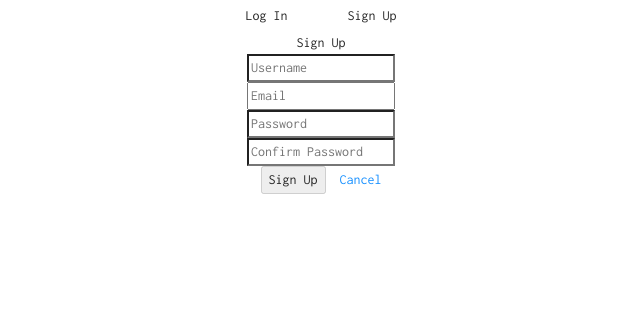
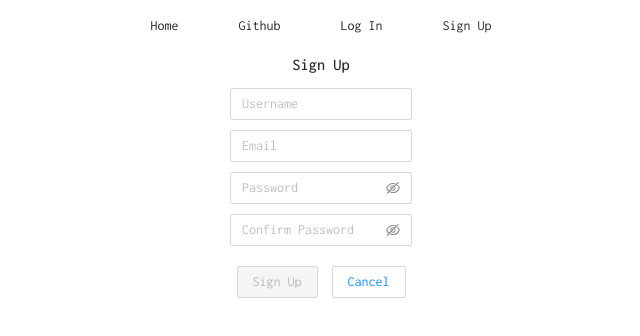
Before and after one commit to irfanahmd/socket-synth, a React (Create React App) app: page /signup in a window 1280 px wide. Shown: the top 336 px of the page, without its empty margins (319-959 px from the left). Built offline with nearby package versions, Linux system fonts and the light colour scheme.

Commit message:
added modal and notification

```diff
--- a/src/components/NavBar/NavBar.css
+++ b/src/components/NavBar/NavBar.css
@@ -1,4 +1,4 @@
-@import "~antd/dist/antd.css";
+/* @import "~antd/dist/antd.css"; */
 
 .NavBar-welcome {
   color: grey;
--- a/src/components/NavBar/NavBar.jsx
+++ b/src/components/NavBar/NavBar.jsx
@@ -1,11 +1,17 @@
 import "antd/dist/antd.css";
 import { Menu, Dropdown } from "antd";
 import { DownOutlined } from "@ant-design/icons";
-import { Typography, Button} from 'antd';
-
+import { Typography, Button, Modal} from 'antd';
+import { useState } from "react";
 import React from "react";
 import { Link } from "react-router-dom";
 import "./NavBar.css";
+
+// import userService from '../../utils/userService';
+import LoginPage from "../../pages/LoginPage/LoginPage";
+import SignupPage from "../../pages/SignupPage/SignupPage";
+import { Route, Switch } from "react-router-dom";
+
 
 //look into NavLink on react-puppies-crud app for styling
 
@@ -13,22 +19,40 @@ const { Text} = Typography;
 
 const NavBar = (props) => {
 
+  const [isModalVisible, setIsModalVisible] = useState(false);
+
+  const showModal = () => {
+    setIsModalVisible(true);
+  };
+
+  const handleOk = () => {
+    setIsModalVisible(false);
+  };
+
+  const handleCancel = () => {
+    setIsModalVisible(false);
+  };
+
   let menu = (
     <Menu>
-      <Menu.Item>
-        <Link to="" className="NavBar-link" onClick={props.handleLogout}>
+      <Menu.Item onClick={props.handleLogout}>
           Log Out
-        </Link>
       </Menu.Item>
     </Menu>
   );
 
   let nav = props.user ? (
+    <div>
+    <Link to='https://github.com/irfanahmd/socket-synth' className="NavBar-link">
+      <Button type="text">Github</Button>
+    </Link>
+    &nbsp;&nbsp;&nbsp;&nbsp;
     <Dropdown overlay={menu}>
       <a className="ant-dropdown-link" onClick={(e) => e.preventDefault()}>
       {props.user.username}<DownOutlined />
       </a>
     </Dropdown>
+    </div>
   ) : (
     // <div>
     //   <Link to='' className='NavBar-link' onClick={props.handleLogout} >Log Out</Link>
@@ -36,13 +60,39 @@ const NavBar = (props) => {
     //   <span className='NavBar-welcome'>Welcome, {props.user.username}</span>
     // </div>
     <div>
-      <Link to="/login" className="NavBar-link">
-        <Button type="text">Log In</Button>
+      <Link to='/' className="NavBar-link">
+        <Button type="text">Home</Button>
+      </Link>
+      &nbsp;&nbsp;&nbsp;&nbsp;
+      <a href='https://github.com/irfanahmd/socket-synth' className="NavBar-link">
+        <Button type="text">Github</Button>
+      </a>
+      &nbsp;&nbsp;&nbsp;&nbsp;
+      <Link to='' className="NavBar-link">
+        <Button type="text" onClick={showModal}>Log In</Button>
       </Link>
       &nbsp;&nbsp;&nbsp;&nbsp;
       <Link to="/signup" className="NavBar-link">
       <Button type="text">Sign Up</Button>
       </Link>
+      <Modal title="Log In" width={300} visible={isModalVisible} onOk={handleOk} onCancel={handleCancel} footer={[
+            <Button key="back" onClick={handleCancel}>
+              Cancel
+            </Button>,
+            <Button form="loginForm" key="submit" htmlType="submit" type="primary" onClick={handleOk}>
+              Log In
+            </Button>,
+          ]}>
+      <Route
+          path="/"
+          render={({ history }) => (
+            <LoginPage
+              history={history}
+              handleSignupOrLogin={props.handleSignupOrLogin}
+            />
+          )}
+        />
+      </Modal>
     </div>
   );
 
--- a/src/components/SignupForm/SignupForm.jsx
+++ b/src/components/SignupForm/SignupForm.jsx
@@ -1,6 +1,8 @@
 import React, { Component } from 'react';
 import { Link } from 'react-router-dom';
 import userService from '../../utils/userService';
+
+import { Input, Button } from 'antd';
 
 class SignupForm extends Component {
 
@@ -39,32 +41,32 @@ class SignupForm extends Component {
   render() {
     return (
       <div>
-        <header className="header-footer">Sign Up</header>
-        <form className="form-horizontal" onSubmit={this.handleSubmit} >
+        <h3 className="header-footer">Sign Up</h3>
+        <form className="form-horizontal" onSubmit={this.handleSubmit} id="signupForm">
           <div className="form-group">
             <div className="col-sm-12">
-              <input type="text" className="form-control" placeholder="Username" value={this.state.username} name="username" onChange={this.handleChange} />
+              <Input type="text" className="form-control" placeholder="Username" value={this.state.username} name="username" onChange={this.handleChange} />
             </div>
           </div>
           <div className="form-group">
             <div className="col-sm-12">
-              <input type="email" className="form-control" placeholder="Email" value={this.state.email} name="email" onChange={this.handleChange} />
+              <Input type="email" className="form-control" placeholder="Email" value={this.state.email} name="email" onChange={this.handleChange} />
             </div>
           </div>
           <div className="form-group">
             <div className="col-sm-12">
-              <input type="password" className="form-control" placeholder="Password" value={this.state.password} name="password" onChange={this.handleChange} />
+              <Input.Password type="password" className="form-control" placeholder="Password" value={this.state.password} name="password" onChange={this.handleChange} />
             </div>
           </div>
           <div className="form-group">
             <div className="col-sm-12">
-              <input type="password" className="form-control" placeholder="Confirm Password" value={this.state.passwordConf} name="passwordConf" onChange={this.handleChange} />
+              <Input.Password type="password" className="form-control" placeholder="Confirm Password" value={this.state.passwordConf} name="passwordConf" onChange={this.handleChange} />
             </div>
           </div>
           <div className="form-group">
             <div className="col-sm-12 text-center">
-              <button className="btn btn-default" disabled={this.isFormInvalid()}>Sign Up</button>&nbsp;&nbsp;
-              <Link to='/'>Cancel</Link>
+              <Button className="btn btn-default" disabled={this.isFormInvalid()} >Sign Up</Button>&nbsp;&nbsp;
+              <Button> <Link to='/'>Cancel</Link> </Button>
             </div>
           </div>
         </form>
--- a/src/pages/App/App.js
+++ b/src/pages/App/App.js
@@ -23,7 +23,7 @@ function App() {
 
   return (
     <div className="App">
-      <NavBar user={user} handleLogout={handleLogout} />
+      <NavBar user={user} handleLogout={handleLogout} handleSignupOrLogin={handleSignupOrLogin}/>
       <Switch>
         <Route
           exact
--- a/src/pages/Home/Home.css
+++ b/src/pages/Home/Home.css
@@ -0,0 +1,13 @@
+.outerDiv {
+  display: flex;
+  justify-content: center;
+}
+
+.enterRoom {
+  width: 300px;
+  margin: 10px;
+}
+
+Button {
+  margin-top: 10px;
+}
--- a/src/pages/Home/Home.jsx
+++ b/src/pages/Home/Home.jsx
@@ -3,6 +3,7 @@ import { Link } from "react-router-dom";
 import "./Home.css";
 import Instrument from "../../components/Instrument/Instrument";
 
+import { Input, Button } from 'antd';
 
 
 const Home = () => {
@@ -14,16 +15,19 @@ const Home = () => {
 
   return (
     <div>
-      <input
+    <div className="outerDiv">
+      <div className='enterRoom'>
+      <Input
       type='text'
       placeholder='Enter Room Name'
       value = {roomName}
       onChange={handleRoomNameChange}
        />
        <Link to={`/${roomName}`}>
-       <button>Join room</button>
+       <Button type='primary' block>Create/Join Room</Button>
        </Link>
-       {/* <Instrument /> */}
+      </div>
+      </div>
     </div>
   )
 }
--- a/src/pages/LoginPage/LoginPage.css
+++ b/src/pages/LoginPage/LoginPage.css
@@ -1,7 +1,11 @@
-.LoginPage {
+/* .LoginPage {
   display: flex;
   flex-flow: column nowrap;
   justify-content: center;
   align-items: center;
   margin-bottom: 50px;
+} */
+
+.form-group {
+  margin: 10px;
 }
--- a/src/pages/LoginPage/LoginPage.jsx
+++ b/src/pages/LoginPage/LoginPage.jsx
@@ -2,6 +2,14 @@ import React, { Component } from 'react';
 import { Link } from 'react-router-dom';
 import './LoginPage.css';
 import userService from '../../utils/userService';
+
+import { Input, Alert, notification } from 'antd';
+
+const openNotificationWithIcon = type => {
+  notification[type]({
+    message: 'Invalid Credentials!',
+  });
+};
 
 class LoginPage extends Component {
 
@@ -28,29 +36,35 @@ class LoginPage extends Component {
       this.props.history.push('/');
     } catch (err) {
       // Use a modal or toast in your apps instead of alert
-      alert('Invalid Credentials!');
+      openNotificationWithIcon('error')
     }
   }
 
+
+
   render() {
     return (
-      <div className="LoginPage">
-        <header className="header-footer">Log In</header>
-        <form className="form-horizontal" onSubmit={this.handleSubmit} >
+
+      <div>
+        {/* <header className="header-footer">Log In</header> */}
+        <form className="form-horizontal" onSubmit={this.handleSubmit} id="loginForm">
           <div className="form-group">
             <div className="col-sm-12">
-              <input type="email" className="form-control" placeholder="Email" value={this.state.email} name="email" onChange={this.handleChange} />
+              <Input type="email" className="form-control" placeholder="Email" value={this.state.email} name="email" onChange={this.handleChange} />
             </div>
           </div>
           <div className="form-group">
             <div className="col-sm-12">
-              <input type="password" className="form-control" placeholder="Password" value={this.state.pw} name="pw" onChange={this.handleChange} />
+              <Input.Password type="password" className="form-control" placeholder="Password" value={this.state.pw} name="pw" onChange={this.handleChange} />
             </div>
           </div>
           <div className="form-group">
             <div className="col-sm-12 text-center">
-              <button className="btn btn-default">Log In</button>&nbsp;&nbsp;&nbsp;
-              <Link to='/'>Cancel</Link>
+
+              {/* <button className="btn btn-default">Log In</button>
+
+              &nbsp;&nbsp;&nbsp; */}
+              {/* <Link to='/'>Cancel</Link> */}
             </div>
           </div>
         </form>
--- a/src/pages/SignupPage/SignupPage.css
+++ b/src/pages/SignupPage/SignupPage.css
@@ -4,4 +4,6 @@
   justify-content: center;
   align-items: center;
   margin-bottom: 50px;
+  width: 300px;
+  margin: 10px;
 }
--- a/src/pages/SignupPage/SignupPage.jsx
+++ b/src/pages/SignupPage/SignupPage.jsx
@@ -14,9 +14,13 @@ class SignupPage extends Component {
 
   render() {
     return (
+      <div>
+      <div className='outerDiv'>
       <div className='SignupPage'>
         <SignupForm {...this.props} updateMessage={this.updateMessage} />
         <p>{this.state.message}</p>
+      </div>
+      </div>
       </div>
     );
   }
```
